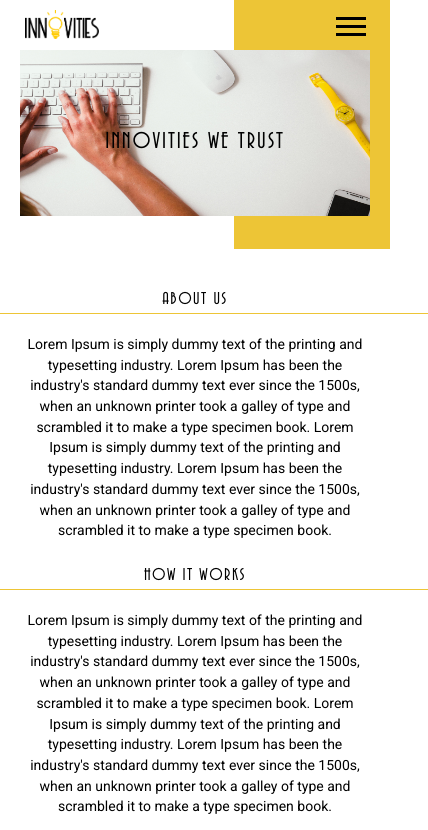
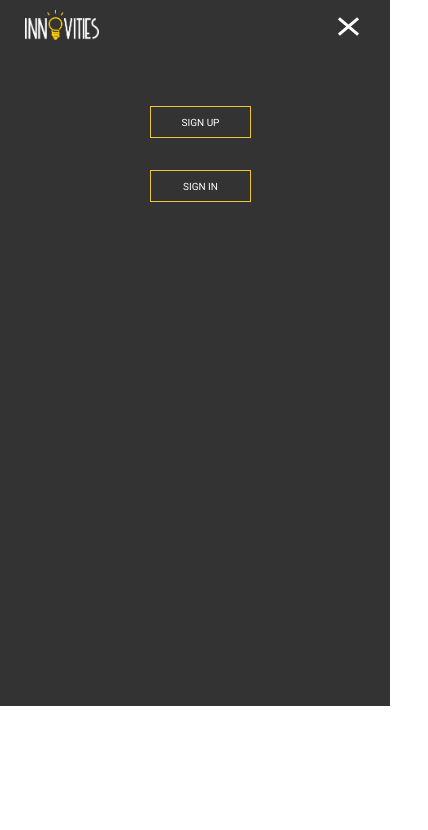
Before and after one commit to grigor-aramyan/generAItor, a React app: page / in a window 390 px wide. Shown: the top 830 px of the page, 428 px wide, since content can reach past the window. Built offline with nearby package versions, Linux system fonts and the light colour scheme.

Commit message:
responsive Profile and Nav Pages

```diff
--- a/public/css/styles.css
+++ b/public/css/styles.css
@@ -2679,6 +2679,9 @@
   right: 0;
   bottom: 0;
 }
+
+/* ========= MEDIA ========== */
+
 @media screen and (max-width: 767px) {
   .header-logo-wrapper {
     width: 150px;
@@ -2690,6 +2693,15 @@
   .info {
     padding-top: 100px;
   }
+  .profileClickButtons {
+    height: 360px;
+  }
+  .navLinks-wrapper ul {
+    display: flex;
+    justify-content: center;
+    align-items: center;
+    flex-direction: column;
+  }
 }
 /* @media screen and (max-width:766px) and (min-width:576px) {
   .header-logo-wrapper img {
@@ -2701,7 +2713,8 @@
   .header {
     height: 60px;
   }
-  .header-logo-wrapper {
+  .header-logo-wrapper,
+  .profileClick_logo {
     width: 74px;
     padding-top: 10px;
     cursor: pointer;
@@ -2726,9 +2739,12 @@
   }
   .header-menu-btn span,
   .header-menu-btn span::before,
-  .header-menu-btn span::after {
-    width: 30px;
-  }
+  .header-menu-btn span::after,
+  .menu-btn span,
+  .menu-btn span::before,
+  .menu-btn span::after {
+    width: 25px;
+}
   /* About Us Page - Info component */
   .info {
     padding-top: 50px;
@@ -2830,11 +2846,6 @@
   /* Footer component */
   .footer-links-wrapper {
     width: 44% !important;
-    /* height: 28px; */
-    /* display: grid;
-    grid-template-columns: 1fr 1fr;
-    grid-template-rows: repeat(3, 16px);
-    grid-gap: 30px; */
     display: flex;
     justify-content: space-evenly;
     margin-top: 20px;
@@ -3019,4 +3030,57 @@
     text-align: center;
     letter-spacing: 0.1em;
   }
-}
+
+  /* ===== Profile Click ========= */
+
+.profileClickButtons {
+  height: 64px;
+}
+.profileButtons-wrapper {
+  padding: 0 135px;
+  margin-top: 30px;
+}
+.profileButton {
+  width: 101px;
+  font-size: 10px;
+  line-height: 12px;
+  padding: 10px 20px;
+  text-align: center;
+  border: 1px solid #edc536;
+  flex-shrink: 0;
+  /* flex-grow: 0; */
+}
+
+/*  ====== Navigation Page ======= */
+
+.searchForm {
+  margin-top: 60px;
+}
+.searchForm label i {
+  background: url(../images/search.png);
+  background-size: contain;
+  top: 9px;
+  width: 15px;
+  height: 15px;
+}
+/* .search-btn {
+  position: absolute;
+  top: 30%;
+} */
+.search-field {
+  width: 150px;
+  height: 30px;
+  padding: 5px 0 0 25px;
+  font-size: 12px;
+}
+.navLinks-wrapper {
+  margin-top: 50px;
+  margin-bottom: 60px;
+}
+.navLinks-wrapper ul {
+  display: flex;
+  justify-content: center;
+  align-items: center;
+  flex-direction: column;
+}
+}
--- a/src/components/ProfileClick/ProfileClick.js
+++ b/src/components/ProfileClick/ProfileClick.js
@@ -3,24 +3,51 @@ import React, { Component } from 'react';
 export default class ProfileClick extends Component {
   constructor() {
     super();
+    this.state = {
+      isActive: true
+    }
+  }
+  isActiveHandle = () => {
+    this.setState({isActive: !this.state.isActive})
   }
 
   onButtonClick = () => {};
   render() {
+    const {isActive} = this.state;
     return (
-      <div className="container-fluid profileClick">
-        {/* <div className="row">
-          <div className="col-md-2 profileClick_logo">
+        <div className="container-fluid profileClick">
+        <div className="row">
+          {/* <div className="col-md-2 profileClick_logo"> */}
+          <div className="col-xl-2 col-lg-4 col-md-4 col-sm-4 col-xs-2 header-logos">
+          <div className="header-logo-wrapper">
             <a href="#">
               <img src="images/logo_white.png" alt="logo_official" />
             </a>
           </div>
-        </div> */}
+          </div>
+          <div className="offset-xl-6 offset-lg-4 offset-md-4 offset-sm-4"></div>
+          <div className="col-xl-4 col-lg-4 col-md-4 col-sm-4 col-xs-4 header-menu">
+            <div className="header-wrapper d-flex justify-content-end">
+            <div className="header-profile-logo-wrapper">
+                <img src="/images/noun_profile_logo.png" alt="profile_logo" />
+              </div>
+              <div className="header-burger d-flex flex-column">
+                <button className= {isActive ? "menu-btn is-active" : "menu-btn"}
+            onClick={this.isActiveHandle}>
+              <span></span>
+            </button>
+          </div>
+        </div>
+        </div>
+        </div>
+
         <div className="row justify-content-center profileButtons-wrapper">
-          <div className="col-md-6 d-flex justify-content-around align-items-center profileClickButtons">
+          <div className="col-xl-3 col-lg-4 col-md-5 col-sm-6 d-flex justify-content-around align-items-center profileClickButtons">
             <button onClick={this.props.openSignup} className="profileButton">
               SIGN UP
             </button>
+            </div>
+            <div className="col-xl-3 col-lg-4 col-md-5 col-sm-6 d-flex justify-content-around align-items-center profileClickButtons">
             <button onClick={this.props.openSignIn} className="profileButton">
               SIGN IN
             </button>
--- a/src/components/navPage/navPage.js
+++ b/src/components/navPage/navPage.js
@@ -35,18 +35,35 @@ class NavPage extends Component {
     return (
       <div className="container-fluid profileClick">
         <div className="row">
-          <div className="col-md-2 profileClick_logo">
+          {/* <div className="col-md-2 profileClick_logo">
             <a href="#">
               <img src="images/logo_white.png" alt="logo_official" />
             </a>
           </div>
-          <div className="offset-8 header-burger d-flex flex-column">
-            <button className= {isActive ? "menu-btn is-active" : "menu-btn"}
+          <div className="offset-8 header-burger d-flex flex-column"> */}
+            <div className="col-xl-2 col-lg-4 col-md-4 col-sm-4 col-xs-2 header-logos">
+          <div className="header-logo-wrapper">
+            <a href="#">
+              <img src="images/logo_white.png" alt="logo_official" />
+            </a>
+          </div>
+          </div>
+          <div className="offset-xl-6 offset-lg-4 offset-md-4 offset-sm-4"></div>
+          <div className="col-xl-4 col-lg-4 col-md-4 col-sm-4 col-xs-4 header-menu">
+            <div className="header-wrapper d-flex justify-content-end">
+            <div className="header-profile-logo-wrapper resp_white">
+                <img src="/images/noun_profile_logo.png" alt="profile_logo" />
+              </div>
+              <div className="header-burger d-flex flex-column">
+                <button className= {isActive ? "menu-btn is-active" : "menu-btn"}
             onClick={this.isActiveHandle}>
               <span></span>
             </button>
           </div>
         </div>
+        </div>
+        </div>
+
         <div className="row justify-content-center signIn-wrapper">
           <div className="col-md-6 d-flex flex-column justify-content-center align-items-center">
             <div className="searchForm">
--- a/src/index.js
+++ b/src/index.js
@@ -34,7 +34,7 @@ ReactDOM.render(
     <Router>
       <Route path='/'>
         <Switch>
-          <Route exact path='/' component={AboutUsPage} />
+          <Route exact path='/' component={ProfileClick} />
           <Route path='/signin' component={SignInPage} />
 
           <Route path='/profiles/me/i' component={UserProfile} />
```
